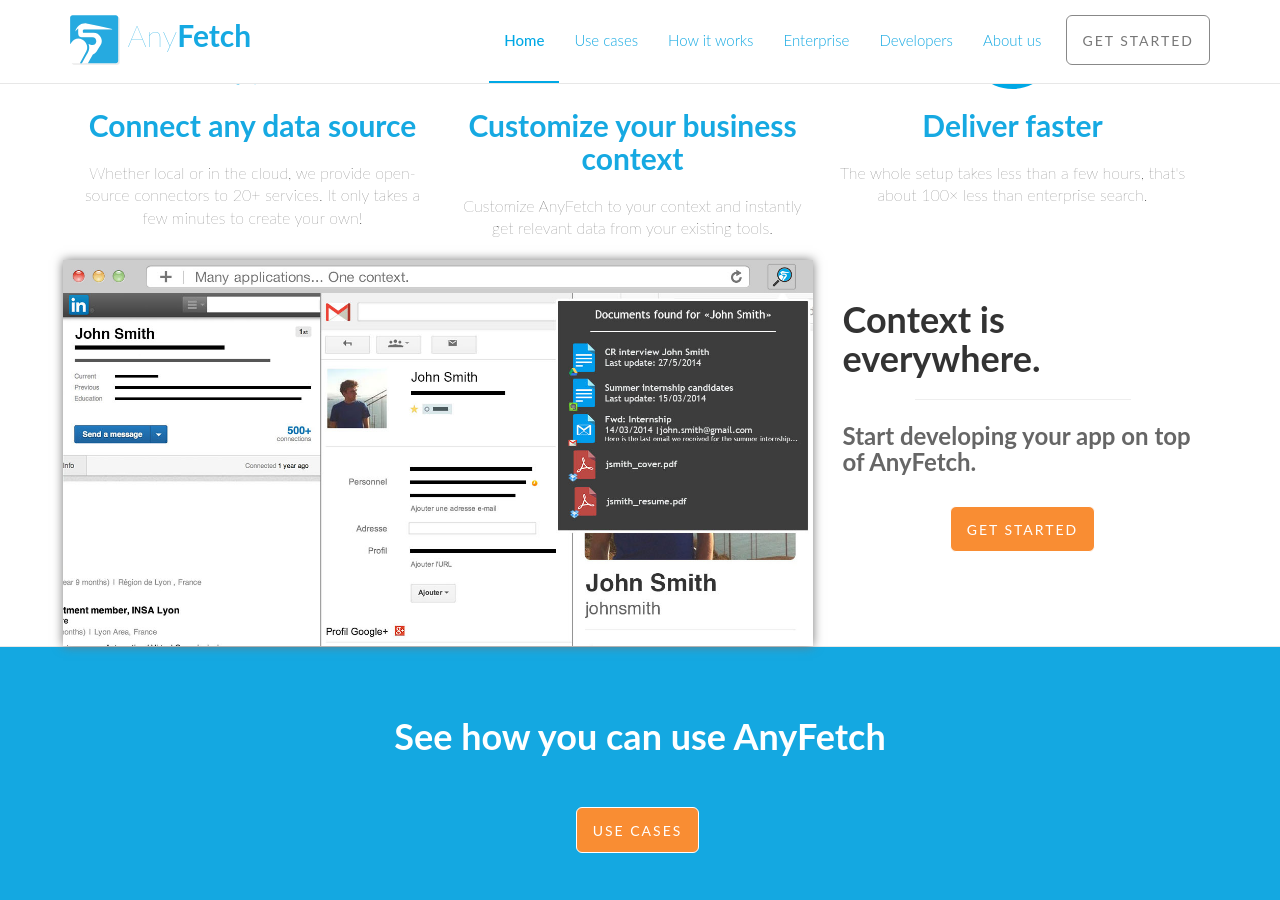
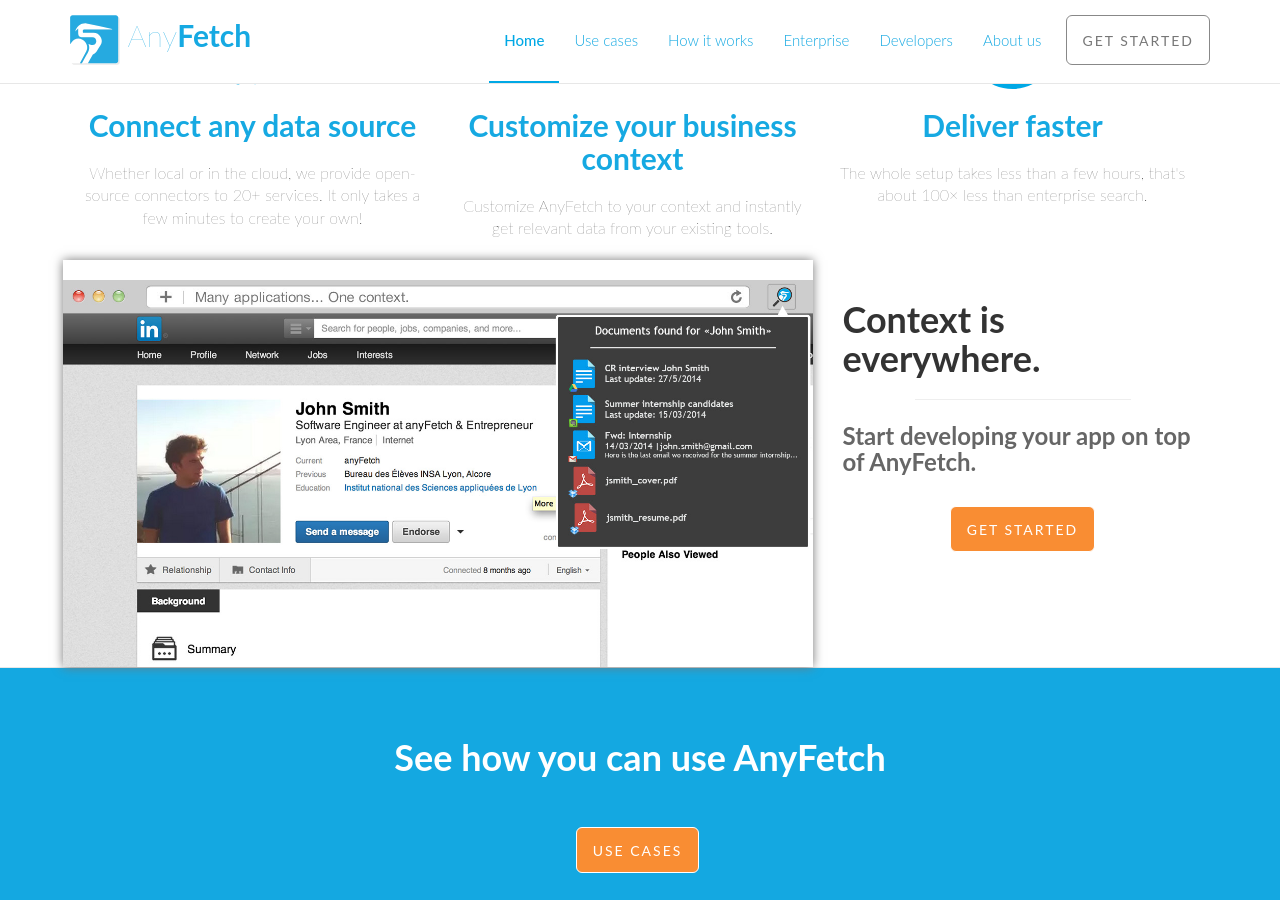
Before and after one commit to your-mom-noob/anyfetch.com, a Jekyll site: the page built from index.html, in a window 1280 px wide and 900 px high, scrolled down 581 px. Built offline with Jekyll 4.4.1, drawn with Linux system fonts in a browser that asks for light colours; nearby versions of some CDN libraries; Markdown is read by kramdown in place of the engine named in the settings.

Commit message:
magouille carousel

```diff
--- a/index.html
+++ b/index.html
@@ -75,7 +75,7 @@ layout: main
 			</div>
 			<div class="col-md-8 col-md-pull-4">
 				<div class="window">
-					<img class="top" id="top" src="../images/multi-browser-top.jpg" />
+					<img class="top" id="top" src="../images/multi-browser-top.jpg" style="height: 0px;" />
 					<div class="frames" id="frames">
 						<div class="frame">
 							<img width="100%" src="../images/multi-browser-frame1.jpg" />
@@ -87,7 +87,7 @@ layout: main
 							<img width="100%" src="../images/multi-browser-frame3.jpg" />
 						</div>
 					</div>
-					<img width="100%" src="../images/multi-browser-frame.jpg" />
+					<img width="100%" src="../images/multi-browser-frame1.jpg" />
 				</div>
 			</div>
 		</div>
```
Also changed, not shown: images/multi-browser-frame1.jpg, images/multi-browser-frame2.jpg, images/multi-browser-frame3.jpg.
